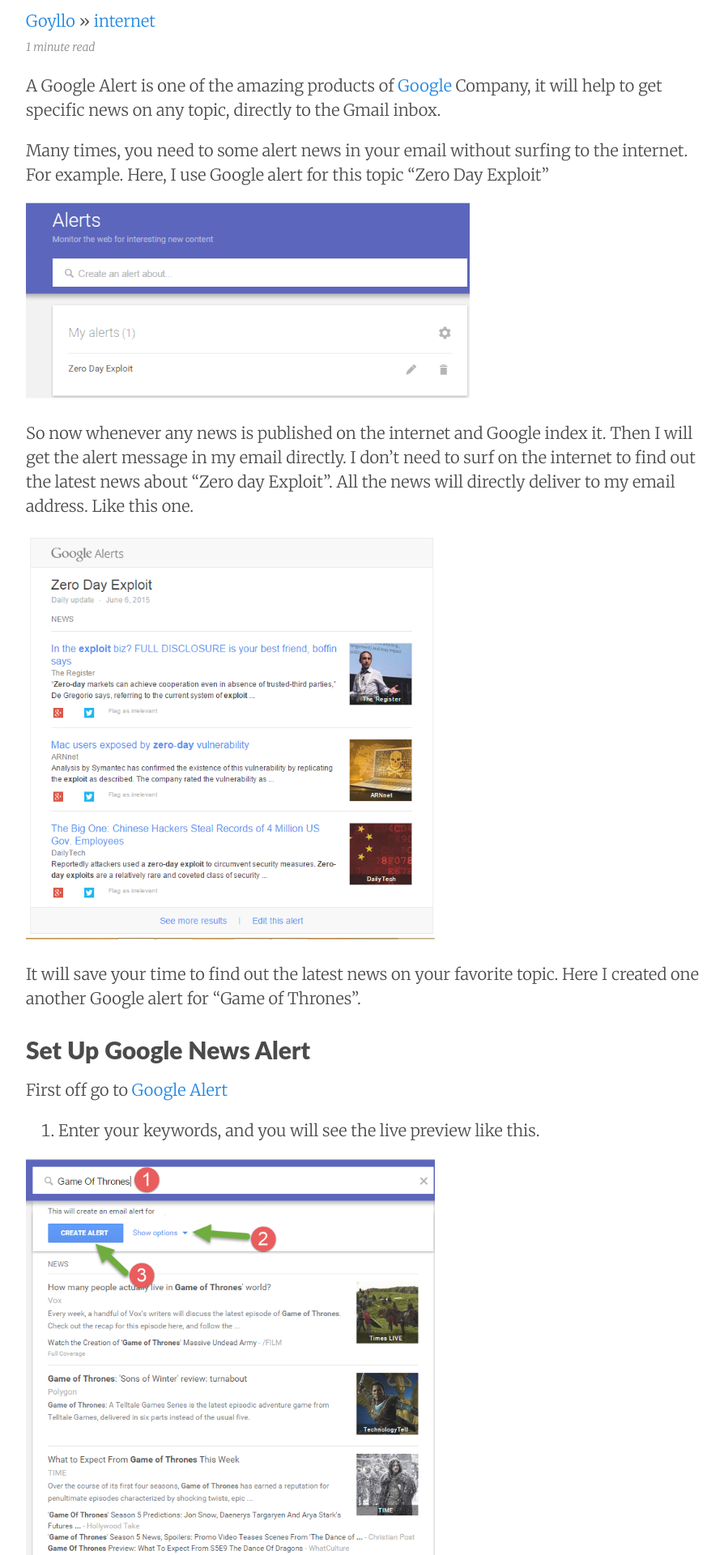
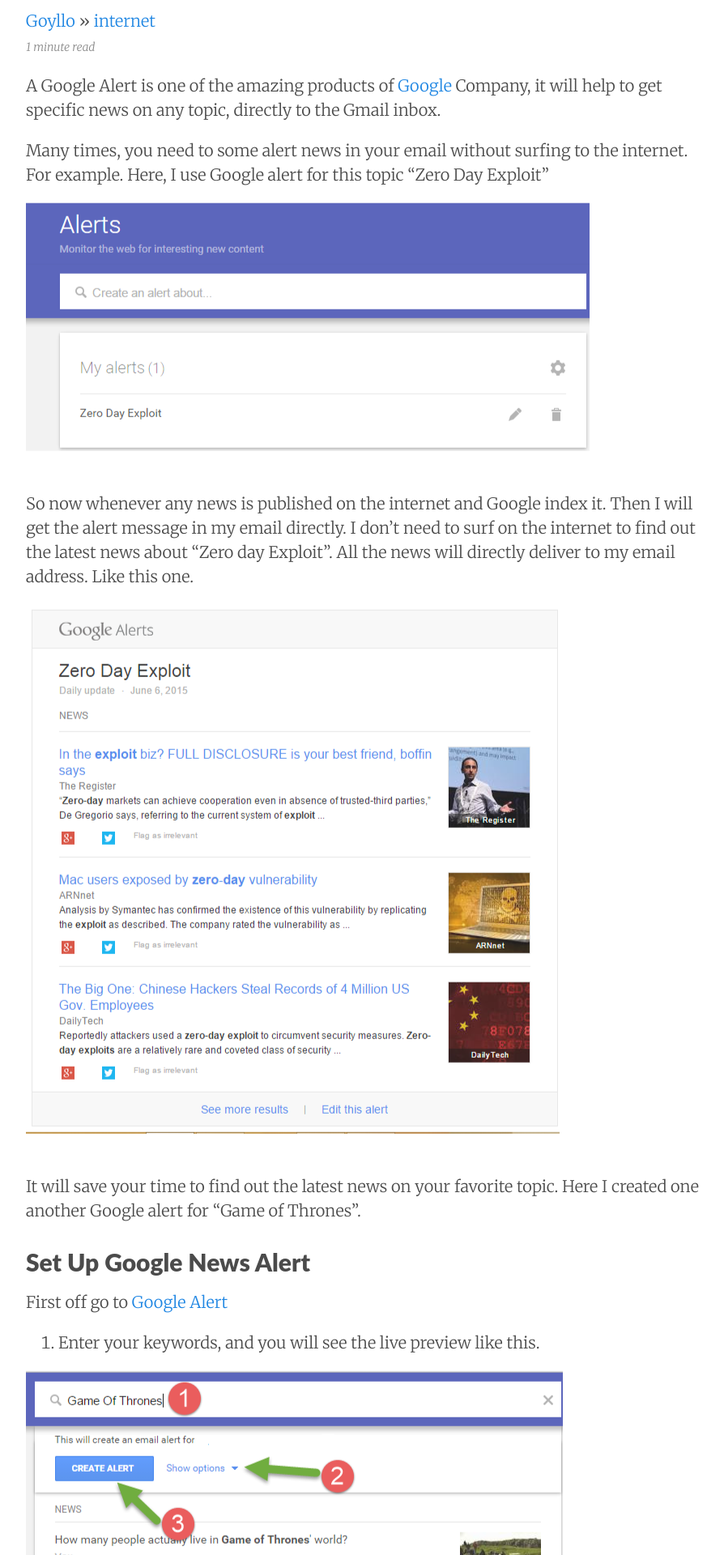
Before and after one commit to ducblog/goyllo.github.io, a Jekyll site: the page built from _posts/2015-06-06-internet-get-news-in-emails-direct-on-specific-categories.markdown, in a window 1280 px wide. Shown: the part 304-2224 px from the top of the page at 81% size, without its empty margins (188-1082 px from the left). Built offline with Jekyll 4.4.1, drawn with Linux system fonts in a browser that asks for light colours; nearby versions of some CDN libraries.

Commit message:
Updating

```diff
--- a/_sass/_posts.scss
+++ b/_sass/_posts.scss
@@ -46,3 +46,9 @@
 .related-post-title {
   border-bottom: thin solid #f3f3f3;
 }
+
+img{
+max-width:100% !important;
+height:auto;
+display:block;
+}
```
